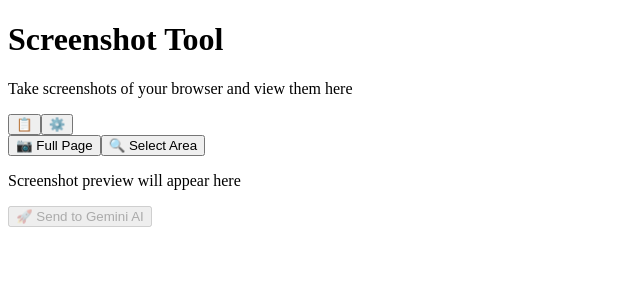
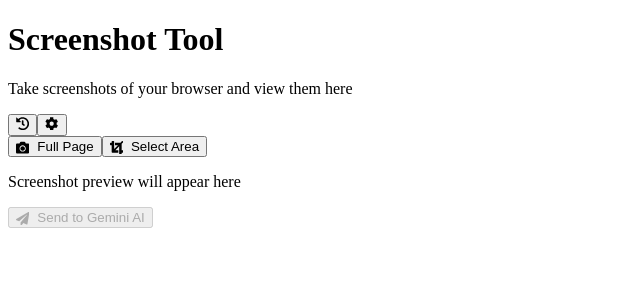
Before and after one commit to amgud/screenshot-tool, a React app: page / in a window 1280 px wide. Shown: the top 300 px of the page, without its empty margins (0-640 px from the left). Built offline with nearby package versions, Linux system fonts and the light colour scheme; no server answers; the HTML template or start-up script is replaced by a standard one.

Commit message:
feat: Add react-icons for improved button visuals and update styles for better alignment

```diff
--- a/package.json
+++ b/package.json
@@ -11,7 +11,8 @@
   "dependencies": {
     "marked": "^15.0.11",
     "react": "^19",
-    "react-dom": "^19"
+    "react-dom": "^19",
+    "react-icons": "^5.5.0"
   },
   "devDependencies": {
     "@types/react": "^19",
--- a/src/components/Header.jsx
+++ b/src/components/Header.jsx
@@ -1,4 +1,5 @@
 import React from 'react';
+import { FaTimes, FaHistory, FaCog } from 'react-icons/fa';
 
 export default function Header({
   onHistoryToggle,
@@ -19,14 +20,14 @@
           title={viewingHistoryItem ? 'Clear History View' : 'View History'}
           onClick={onHistoryToggle}
         >
-          {viewingHistoryItem || showHistoryPanel ? '❌' : '📋'}
+          {viewingHistoryItem || showHistoryPanel ? <FaTimes /> : <FaHistory />}
         </button>
         <button
           className="icon-btn"
           title="Settings"
           onClick={onSettingsToggle}
         >
-          {showSettingsPanel ? '❌' : '⚙️'}
+          {showSettingsPanel ? <FaTimes /> : <FaCog />}
         </button>
       </div>
     </div>
--- a/src/components/ScreenshotButtons.jsx
+++ b/src/components/ScreenshotButtons.jsx
@@ -1,4 +1,5 @@
 import React from 'react';
+import { FaCamera, FaCrop } from 'react-icons/fa';
 
 export default function ScreenshotButtons({ onTakeScreenshot, onSelectArea }) {
   return (
@@ -8,14 +9,16 @@
         className="screenshot-btn"
         onClick={onTakeScreenshot}
       >
-        📷 Full Page
+        <FaCamera style={{ marginRight: '8px', verticalAlign: 'middle' }} />
+        Full Page
       </button>
       <button
         id="selectAreaBtn"
         className="screenshot-btn"
         onClick={onSelectArea}
       >
-        🔍 Select Area
+        <FaCrop style={{ marginRight: '8px', verticalAlign: 'middle' }} />
+        Select Area
       </button>
     </div>
   );
--- a/src/components/SendButton.jsx
+++ b/src/components/SendButton.jsx
@@ -1,4 +1,5 @@
 import React from 'react';
+import { FaSpinner, FaPaperPlane } from 'react-icons/fa';
 
 export default function SendButton({ onSendToGemini, disabled, isLoading }) {
   return (
@@ -9,7 +10,25 @@
         disabled={disabled}
         onClick={onSendToGemini}
       >
-        {isLoading ? '🔄 Sending...' : '🚀 Send to Gemini AI'}
+        {isLoading ? (
+          <>
+            <FaSpinner
+              style={{
+                marginRight: '8px',
+                verticalAlign: 'middle',
+                animation: 'spin 1s linear infinite',
+              }}
+            />
+            Sending...
+          </>
+        ) : (
+          <>
+            <FaPaperPlane
+              style={{ marginRight: '8px', verticalAlign: 'middle' }}
+            />
+            Send to Gemini AI
+          </>
+        )}
       </button>
     </div>
   );
--- a/src/components/SettingsPanel.jsx
+++ b/src/components/SettingsPanel.jsx
@@ -1,4 +1,5 @@
 import React, { useState, useEffect } from 'react';
+import { FaEye, FaEyeSlash } from 'react-icons/fa';
 import {
   loadApiKey,
   saveApiKey,
@@ -128,7 +129,7 @@
               title={apiKeyVisible ? 'Hide API Key' : 'Show API Key'}
               onClick={handleToggleApiKey}
             >
-              {apiKeyVisible ? '🙈' : '👁️'}
+              {apiKeyVisible ? <FaEyeSlash /> : <FaEye />}
             </button>
           </div>
           <button
--- a/src/styles.css
+++ b/src/styles.css
@@ -61,6 +61,9 @@
 }
 
 .icon-btn {
+  display: flex;
+  align-items: center;
+  justify-content: center;
   width: 38px;
   height: 38px;
   background: none;
@@ -73,6 +76,37 @@
 
 .icon-btn:hover {
   background-color: #f1f3f4;
+}
+
+/* Icon styles and animations */
+.icon-btn svg {
+  width: 24px;
+  height: 24px;
+  color: #5f6368;
+}
+
+.icon-btn:hover svg {
+  color: #1a73e8;
+}
+
+.screenshot-btn svg {
+  width: 20px;
+  height: 20px;
+}
+
+.action-btn svg {
+  width: 20px;
+  height: 20px;
+}
+
+.toggle-password-btn svg {
+  width: 20px;
+  height: 20px;
+  color: #5f6368;
+}
+
+.toggle-password-btn:hover svg {
+  color: #1a73e8;
 }
 
 /* Main content area */
```
Also changed, not shown: 1 other file (tests, documents, lock files or other folders).
